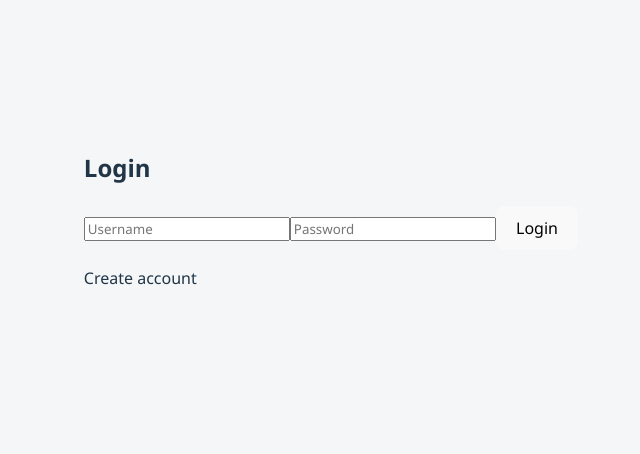
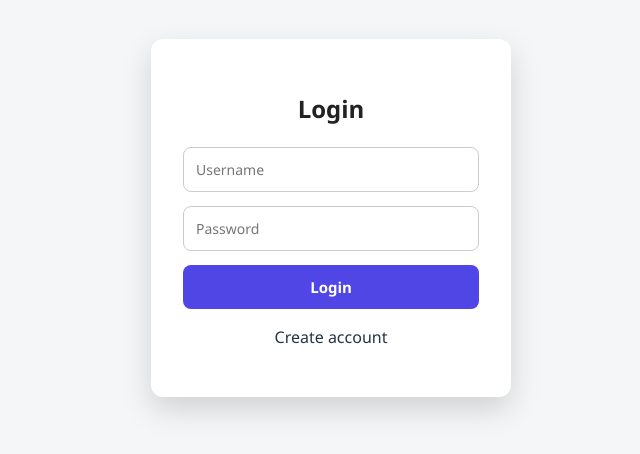
Before and after one commit to deva240/chat-frontend, a React (Vite) app: page / in a window 1280 px wide. Shown: the part 182-636 px from the top of the page, without its empty margins (309-949 px from the left). Built offline with nearby package versions, Linux system fonts and the light colour scheme; no server answers.

Commit message:
Add login flow and fix 401 auth issue

```diff
--- a/src/App.css
+++ b/src/App.css
@@ -164,3 +164,58 @@ body {
 .chat-input button:hover {
   background: #4338ca;
 }
+/* =====================
+   AUTH / LOGIN STYLES
+===================== */
+
+.auth-box {
+  width: 360px;
+  background: #ffffff;
+  padding: 32px;
+  border-radius: 12px;
+  box-shadow: 0 12px 30px rgba(0,0,0,0.15);
+  margin: 120px auto;
+  text-align: center;
+}
+
+.auth-box h2 {
+  margin-bottom: 20px;
+  color: #222;
+}
+
+.auth-box input {
+  width: 100%;
+  padding: 12px;
+  margin-bottom: 14px;
+  border-radius: 8px;
+  border: 1px solid #ccc;
+  font-size: 14px;
+}
+
+.auth-box input:focus {
+  outline: none;
+  border-color: #4f46e5;
+}
+
+.auth-box button {
+  width: 100%;
+  padding: 12px;
+  background: #4f46e5;
+  color: white;
+  border: none;
+  border-radius: 8px;
+  font-size: 15px;
+  font-weight: 600;
+  cursor: pointer;
+}
+
+.auth-box button:hover {
+  background: #4338ca;
+}
+
+.auth-box .switch-link {
+  margin-top: 14px;
+  color: #4f46e5;
+  cursor: pointer;
+  font-size: 14px;
+}
--- a/src/MessageList.jsx
+++ b/src/MessageList.jsx
@@ -15,11 +15,7 @@ function MessageList({ messages, currentUsername, onEdit, onDelete }) {
             className={`message-row ${isOwner ? "own" : "other"}`}
           >
             <div className="message-bubble">
-              {!isOwner && (
-                <div className="message-username">
-                  {msg.username}
-                </div>
-              )}
+              <div className="message-username">{msg.username}</div>
 
               {editingId === msg.id ? (
                 <>
@@ -27,6 +23,7 @@ function MessageList({ messages, currentUsername, onEdit, onDelete }) {
                     value={editText}
                     onChange={(e) => setEditText(e.target.value)}
                   />
+                  <div className="message-actions">
                     <button
                       onClick={() => {
                         onEdit(msg.id, editText);
@@ -35,10 +32,11 @@ function MessageList({ messages, currentUsername, onEdit, onDelete }) {
                     >
                       Save
                     </button>
+                  </div>
                 </>
               ) : (
                 <>
-                  <div className="message-text">{msg.text}</div>
+                  <div>{msg.text}</div>
 
                   {isOwner && (
                     <div className="message-actions">
```
Lines whose indentation alone changed are shown as unchanged.
